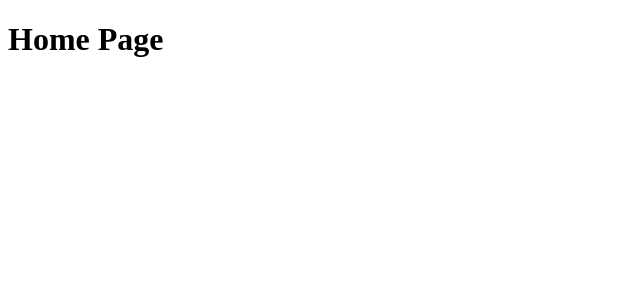
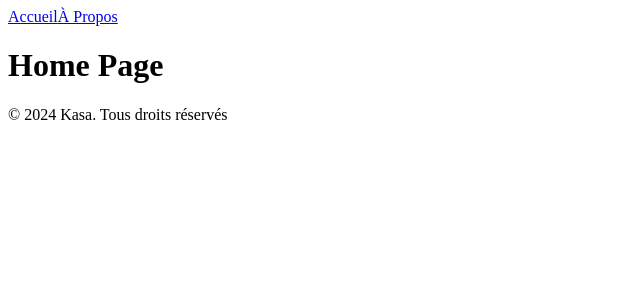
Before and after one commit to ljutvi31/Projet5-LocationImmo-React, a React (Vite) app: page / in a window 1280 px wide. Shown: the top 300 px of the page, without its empty margins (0-640 px from the left). Built offline with nearby package versions, Linux system fonts and the light colour scheme.

Commit message:
step 3 not over yet

```diff
--- a/package.json
+++ b/package.json
@@ -12,7 +12,8 @@
   "dependencies": {
     "react": "^18.3.1",
     "react-dom": "^18.3.1",
-    "react-router-dom": "^7.0.1"
+    "react-router-dom": "^7.0.1",
+    "sass": "^1.81.0"
   },
   "devDependencies": {
     "@eslint/js": "^9.13.0",
--- a/src/App.jsx
+++ b/src/App.jsx
@@ -1,17 +1,12 @@
-import { Routes, Route } from 'react-router-dom'
-import Home from './Pages/Home'
-import About from './Pages/About'
-import Housing from './Pages/Housing'
-import Error from './Pages/Error'
+import React from 'react'
+import Router from './components/Router'
+import MainLayout from './layouts/MainLayout'
 
 function App() {
   return (
-    <Routes>
-      <Route path="/" element={<Home />} />
-      <Route path="/about" element={<About />} />
-      <Route path="/housing/:id" element={<Housing />} />
-      <Route path="*" element={<Error />} />
-    </Routes>
+    <MainLayout>
+      <Router />
+    </MainLayout>
   )
 }
 
--- /dev/null
+++ b/src/components/Footer.jsx/index.jsx
@@ -0,0 +1,11 @@
+import React from "react";
+
+function Footer () {
+    return (
+        <footer>
+            <p>© 2024 Kasa. Tous droits réservés</p>
+        </footer>
+    )
+}
+
+export default Footer
--- /dev/null
+++ b/src/components/Header.jsx/index.jsx
@@ -0,0 +1,15 @@
+import React from 'react'
+import { Link } from 'react-router-dom'
+
+function Header() {
+    return (
+        <header>
+            <nav>
+                <Link to="/">Accueil</Link>
+                <Link to="/about">À Propos</Link>
+            </nav>
+        </header>
+    )
+}
+
+export default Header
--- /dev/null
+++ b/src/components/Router.jsx
@@ -0,0 +1,19 @@
+import React from 'react'
+import { Routes, Route } from 'react-router-dom'
+import Home from '../Pages/Home'
+import About from '../Pages/About'
+import Housing from '../Pages/Housing'
+import Error from '../Pages/Error'
+
+function Router() {
+    return (
+        <Routes>
+            <Route path="/" element={<Home />} />
+            <Route path="/about" element={<About />} />
+            <Route path="/housing/:id" element={<Housing />} />
+            <Route path="*" element={<Error />} />
+        </Routes>
+    )
+}
+
+export default Router
--- /dev/null
+++ b/src/layouts/MainLayout.jsx
@@ -0,0 +1,15 @@
+import React from 'react'
+import Header from '../components/Header.jsx/index'
+import Footer from '../components/Footer.jsx/index'
+
+function MainLayout({ children }) {
+    return (
+        <div className="layout">
+            <Header />
+            <main>{children}</main>
+            <Footer />
+        </div>
+    )
+}
+
+export default MainLayout
--- /dev/null
+++ b/src/styles/components/Header.scss
@@ -0,0 +1,15 @@
+header {
+    padding: 20px;
+    border-bottom: 1px solid #e0e0e0;
+
+    nav {
+        display: flex;
+        justify-content: flex-start;
+        gap: 10px;
+
+        a {
+            text-decoration: none;
+            color: #000000;
+        }
+    }
+}
--- /dev/null
+++ b/src/styles/main.scss
@@ -0,0 +1,11 @@
+@import './components/Header.scss';
+.layout {
+    min-height: 100vh;
+    display: flex;
+    flex-direction: column;
+
+    main {
+        flex: 1;
+        margin-bottom: 20px;
+    }
+}
```
Also changed, not shown: src/styles/base/reset.scss (added), src/styles/base/variables.scss (added), src/styles/components/Footer.scss (added), 1 other file (tests, documents, lock files or other folders).
